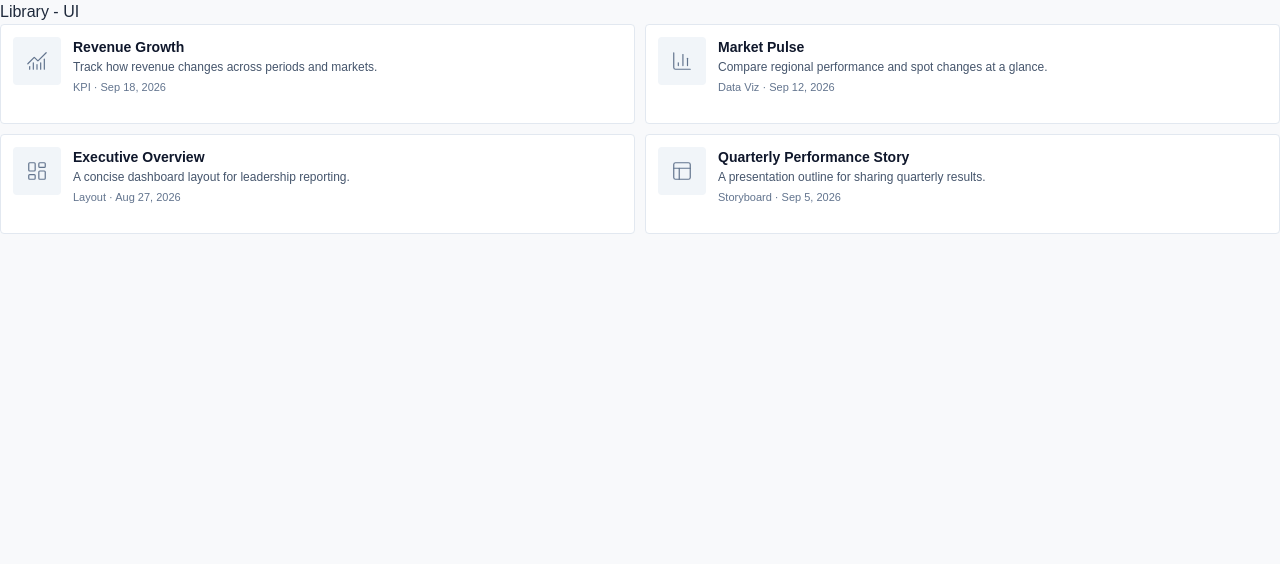
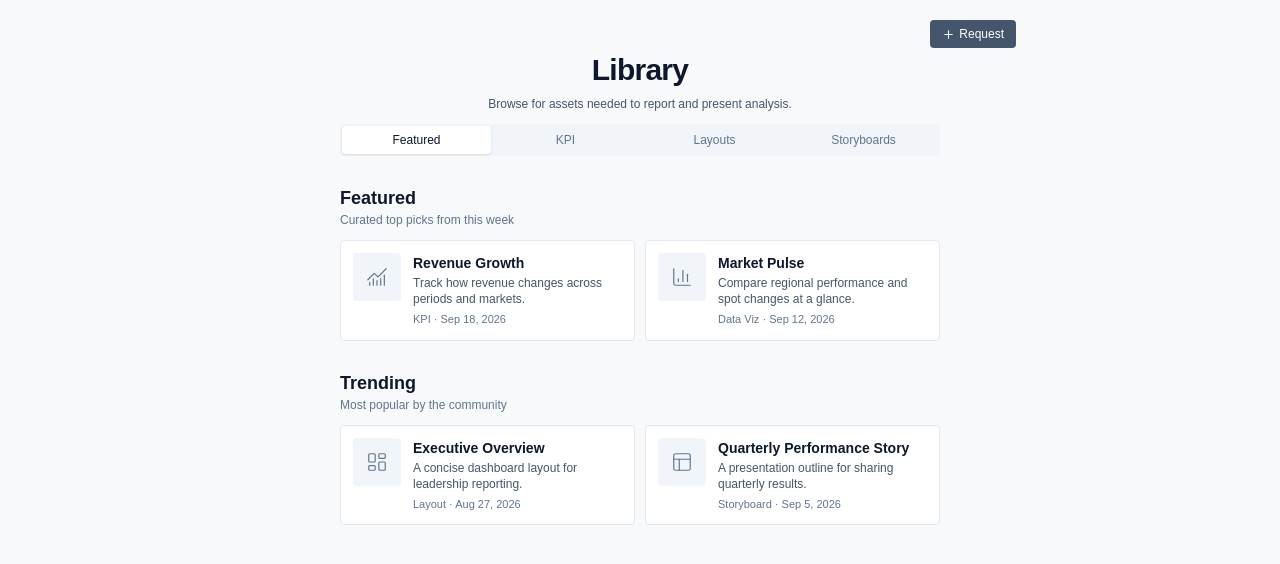
Before and after one commit to verusmick/np-exerc, a Next.js app: page / in a window 1280 px wide. Shown: the top 564 px of the page. Built offline with nearby package versions, Linux system fonts and the light colour scheme.

Commit message:
Adding library dashboard mockup

```diff
--- a/components/library.tsx
+++ b/components/library.tsx
@@ -1,20 +1,142 @@
 "use client";
+
+import { useState } from "react";
+import { ArrowRight, Plus } from "lucide-react";
 
 import { assets } from "@/data/assets";
 import { AssetCard } from "@/components/asset-card";
 
+import type { Asset, Tab } from "@/types/assets";
+
+const tabs: { id: Tab; label: string }[] = [
+  { id: "featured", label: "Featured" },
+  { id: "kpi", label: "KPI" },
+  { id: "layout", label: "Layouts" },
+  { id: "storyboard", label: "Storyboards" },
+];
+type SectionKey = "featured" | "trending";
+const initialCounts: Record<SectionKey, number> = {
+  featured: 4,
+  trending: 4,
+};
+
+function AssetSection({
+  title,
+  subtitle,
+  items,
+  visibleCount,
+  onMore,
+  onOpen,
+}: {
+  title: string;
+  subtitle: string;
+  items: Asset[];
+  visibleCount: number;
+  onMore: () => void;
+  onOpen: (id: string) => void;
+}) {
+  return (
+    <section className="mt-7" aria-label={title}>
+      <div className="mb-3">
+        <h2 className="text-lg font-semibold text-slate-900">{title}</h2>
+        <p className="text-xs text-slate-500">{subtitle}</p>
+      </div>
+      <div className="grid gap-2.5 sm:grid-cols-2">
+        {items.slice(0, visibleCount).map((asset) => (
+          <AssetCard key={asset.id} asset={asset} onOpen={onOpen} />
+        ))}
+      </div>
+      {items.length > visibleCount && (
+        <button
+          type="button"
+          onClick={onMore}
+          className="mt-3 inline-flex items-center gap-1 rounded border border-slate-200 bg-white px-3 py-1.5 text-xs font-medium text-slate-700 hover:bg-slate-50 focus-visible:outline-2 focus-visible:outline-slate-700"
+        >
+          Show more <ArrowRight size={16} aria-hidden="true" />
+        </button>
+      )}
+    </section>
+  );
+}
+
 export function Library() {
+  const [tab, setTab] = useState<Tab>("featured");
+  const [counts, setCounts] = useState(initialCounts);
+
   function openAsset(id: string) {
     console.log("Open Modal");
     // open modal
   }
+  function openRequest() {
+    console.log("open request modal");
+  }
+
+  function showMore(section: SectionKey) {
+    setCounts((previous) => ({
+      ...previous,
+      [section]: previous[section] + 4,
+    }));
+  }
   return (
-    <main>
-      <h1>Library - UI</h1>
-      <div className="grid gap-2.5 sm:grid-cols-2">
-        {assets.map((asset) => (
-          <AssetCard key={asset.id} asset={asset} onOpen={openAsset} />
-        ))}
+    <main className="mx-auto min-h-screen max-w-200 px-4 pb-16 pt-5 sm:px-6">
+      <header className="flex justify-end">
+        <button
+          type="button"
+          onClick={() => openRequest()}
+          className="inline-flex items-center gap-1 rounded bg-slate-600 px-3 py-1.5 text-xs font-medium text-white"
+        >
+          <Plus size={13} aria-hidden="true" /> Request
+        </button>
+      </header>
+
+      <div className="mx-auto max-w-150 pt-1 text-center">
+        <h1 className="text-3xl font-bold tracking-tight text-slate-900">
+          Library
+        </h1>
+        <p className="mt-2 text-xs text-slate-600">
+          Browse for assets needed to report and present analysis.
+        </p>
+        <div className="mt-3 flex flex-wrap items-center gap-2">
+          <nav
+            aria-label="Asset categories"
+            className="grid min-w-0 flex-1 grid-cols-4 rounded bg-slate-100 p-0.5 text-center"
+          >
+            {tabs.map((item) => (
+              <button
+                key={item.id}
+                type="button"
+                aria-pressed={tab === item.id}
+                onClick={() => {
+                  setTab(item.id);
+                }}
+                className={`rounded px-1 py-1.5 text-[11px] sm:text-xs ${tab === item.id ? "bg-white text-slate-900 shadow-sm" : "text-slate-500 hover:text-slate-800"}`}
+              >
+                {item.label}
+              </button>
+            ))}
+          </nav>
+        </div>
+      </div>
+
+      <div className="mx-auto max-w-150">
+        <>
+          <AssetSection
+            title="Featured"
+            subtitle="Curated top picks from this week"
+            items={assets.filter((asset) => asset.featured)}
+            visibleCount={counts.featured}
+            onMore={() => showMore("featured")}
+            onOpen={openAsset}
+          />
+          <AssetSection
+            title="Trending"
+            subtitle="Most popular by the community"
+            items={assets.filter((asset) => asset.trending)}
+            visibleCount={counts.trending}
+            onMore={() => showMore("trending")}
+            onOpen={openAsset}
+          />
+        </>
       </div>
     </main>
   );
--- a/data/assets.ts
+++ b/data/assets.ts
@@ -6,21 +6,24 @@ export const assets: Asset[] = [
     name: "Revenue Growth",
     description: "Track how revenue changes across periods and markets.",
     updatedAt: "2026-09-18",
-    type: "kpi"
+    type: "kpi",
+    featured: true,
   },
   {
     id: "ebca3518-5185-43ae-a80f-000000000002",
     name: "Market Pulse",
     description: "Compare regional performance and spot changes at a glance.",
     updatedAt: "2026-09-12",
-    type: "dataViz"
+    type: "dataViz",
+    featured: true,
   },
   {
     id: "ebca3518-5185-43ae-a80f-000000000003",
     name: "Executive Overview",
     description: "A concise dashboard layout for leadership reporting.",
     updatedAt: "2026-08-27",
-    type: "layout"
+    type: "layout",
+    trending: true
   },
   {
     id: "ebca3518-5185-43ae-a80f-000000000004",
@@ -28,5 +31,6 @@ export const assets: Asset[] = [
     description: "A presentation outline for sharing quarterly results.",
     updatedAt: "2026-09-05",
     type: "storyboard",
+    trending: true
   }
 ];
--- a/types/assets.ts
+++ b/types/assets.ts
@@ -1,10 +1,12 @@
 export type AssetType = "kpi" | "dataViz" | "layout" | "storyboard";
+export type Tab = "featured" | "kpi" | "layout" | "storyboard";
 
 type BaseAsset = {
   id: string;
   name: string;
   description: string;
   updatedAt: string;
+  featured?: boolean;
   trending?: boolean;
 };
 
```
